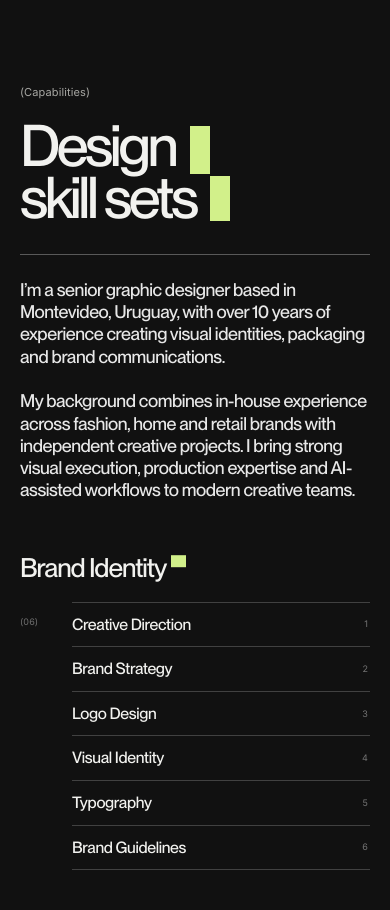
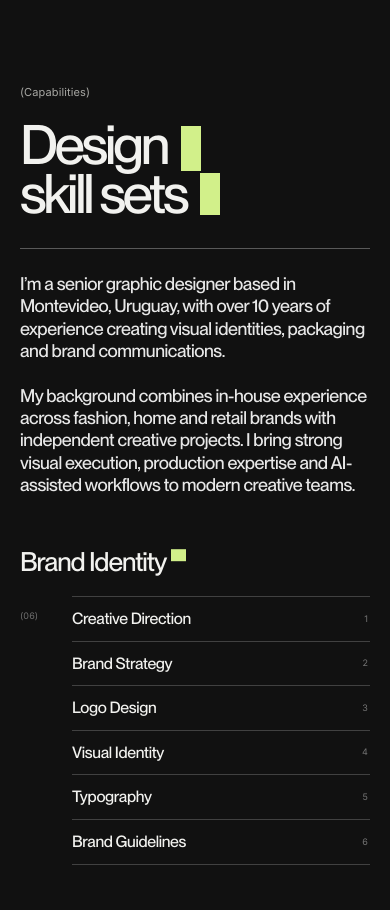
Before and after one commit to 4ltern4tive/shift-creative-studio, a plain HTML site: page index.html in a window 390 px wide. Shown: the part 920-1830 px from the top of the page. Drawn offline with Linux system fonts and the light colour scheme; animation ran at ten frames a second.

Commit message:
Match Design skill sets title size/style to Works title across all breakpoints

```diff
--- a/assets/css/style.css
+++ b/assets/css/style.css
@@ -909,7 +909,7 @@ html.no-js .preloader { display: none; }
 .skills__intro-inner { position: relative; z-index: 1; }
 .skills__intro .eyebrow { margin-bottom: 20px; }
 .skills__title {
-  font-size: clamp(58px, 6.4vw, 94px);
+  font-size: clamp(48px, 4.95vw, 71px);
   line-height: 0.9;
   letter-spacing: -0.06em;
 }
@@ -1664,7 +1664,8 @@ html.no-js .preloader { display: none; }
   .site-nav { left: 34%; }
   .site-nav__main { gap: 38px; }
   .hero__title { font-size: clamp(40px, 5.4vw, 66px); }
-  .works__title { font-size: clamp(44px, 4.6vw, 62px); }
+  .works__title,
+  .skills__title { font-size: clamp(44px, 4.6vw, 62px); }
   .services__title { font-size: clamp(54px, 9.4vw, 104px); }
   .service-card__body { min-height: 350px; }
   .service-card__tags { gap: 3px 8px; }
@@ -1682,7 +1683,6 @@ html.no-js .preloader { display: none; }
   .work-row { grid-template-columns: 42px minmax(112px, 1.05fr) minmax(130px, 1.35fr) 40px 14px; gap: 8px; }
   .work-row__cat { font-size: 11px; }
   .skills { grid-template-columns: minmax(230px, 0.68fr) minmax(0, 1.32fr); gap: 38px; }
-  .skills__title { font-size: clamp(52px, 6.7vw, 68px); }
   .skills__text { font-size: 17px; }
   .services { padding-left: clamp(20px, 6vw, 64px); }
   .service-card__body { min-height: 360px; gap: 30px; }
@@ -1704,12 +1704,12 @@ html.no-js .preloader { display: none; }
   .hero__bottom { padding-bottom: 22px; }
   .works { grid-template-columns: 1fr; gap: 44px; }
   .works__intro { position: static; }
-  .works__title { font-size: clamp(56px, 8.6vw, 84px); }
+  .works__title,
+  .skills__title { font-size: clamp(56px, 8.6vw, 84px); }
   .works__list-head,
   .work-row { grid-template-columns: 52px minmax(140px, 1.15fr) minmax(160px, 1.4fr) 48px 16px; }
   .skills { grid-template-columns: 1fr; gap: 64px; }
   .skills__intro { position: static; min-height: 0; }
-  .skills__title { font-size: clamp(58px, 9vw, 82px); }
   .skills__text { max-width: 460px; }
   .skills__wordmark { display: none; }
   .skills__groups { gap: 48px; }
@@ -1764,7 +1764,8 @@ html.no-js .preloader { display: none; }
   .marquee__item { font-size: clamp(48px, 12vw, 76px); }
   .marquee__sep { font-size: 30px; margin-inline: 16px; }
   .works { padding-top: 100px; gap: 34px; }
-  .works__title { font-size: clamp(54px, 14.5vw, 76px); }
+  .works__title,
+  .skills__title { font-size: clamp(54px, 14.5vw, 76px); }
   .works__list-head { display: none; }
   .work-row {
     grid-template-columns: 40px minmax(0, 1fr) auto;
@@ -1786,7 +1787,6 @@ html.no-js .preloader { display: none; }
   .manifesto__foot .secondary:nth-child(2) { display: none; }
   .manifesto__label { top: 24px; }
   .skills { padding-block: 100px; gap: 52px; }
-  .skills__title { font-size: clamp(54px, 14.8vw, 78px); }
   .skills__rule { margin-top: 30px; }
   .skills__text { font-size: 18px; }
   .skill-group__body { grid-template-columns: 42px minmax(0, 1fr); }
@@ -1849,7 +1849,8 @@ html.no-js .preloader { display: none; }
   .scroll-cue__line { width: 20px; }
   .hero__cta { padding-left: 13px; gap: 8px; }
   .hero__cta .pill-btn__arrow { width: 26px; height: 26px; }
-  .works__title { font-size: clamp(48px, 14vw, 62px); }
+  .works__title,
+  .skills__title { font-size: clamp(48px, 14vw, 62px); }
   .work-row__name { font-size: 17px; }
   .services__title { font-size: clamp(43px, 13.3vw, 62px); }
   .service-card__label { font-size: 16px; }
```
